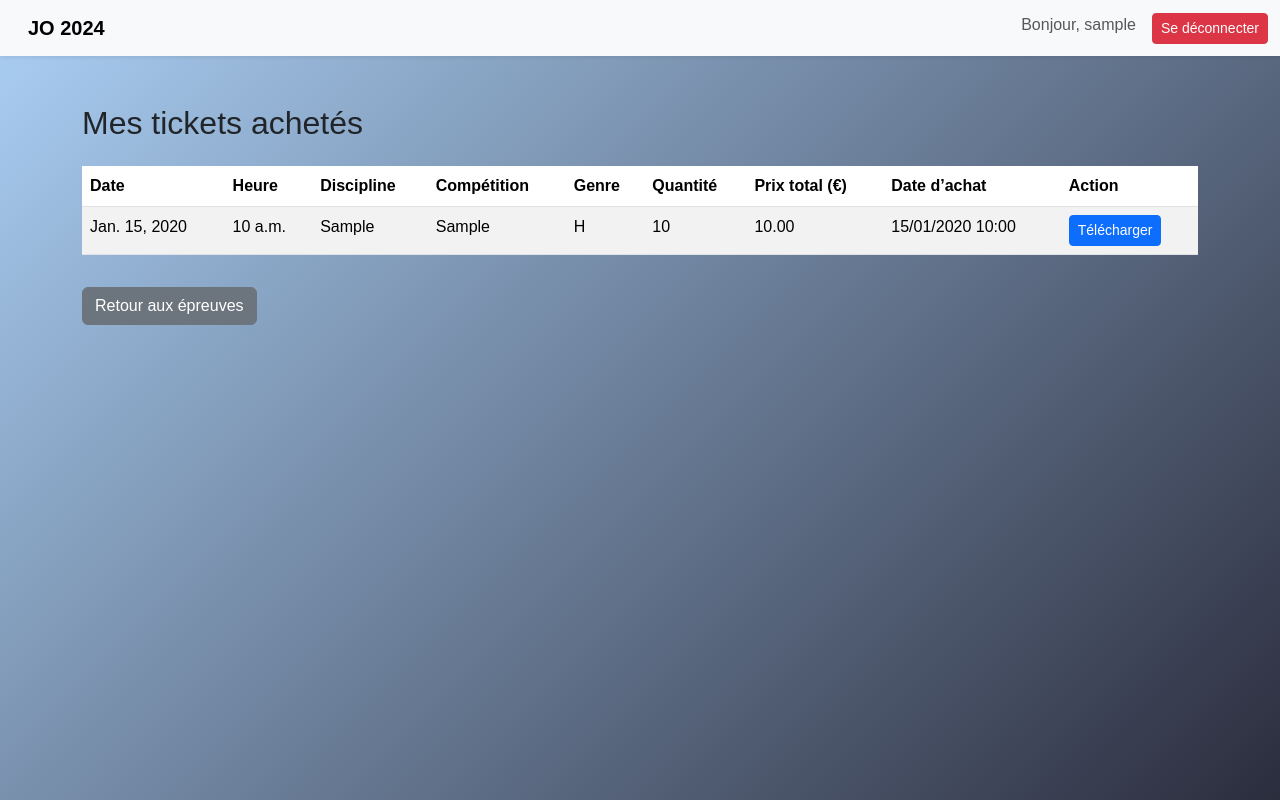
After one commit to achassefiere/projet_final_studi, a Django app: page /tickets/ in a window 1280 px wide. The commit adds this page. Run offline with Django 5.2, Linux system fonts and the light colour scheme; a user stored in the database is signed in; tables that the repository leaves empty hold one stand-in row (values such as "Sample post"); some libraries are stand-ins or nearby versions.

Commit message:
ajout liste epreuve, ajout includes navbar&head

```diff
--- a/projet_studi/myapp/models.py
+++ b/projet_studi/myapp/models.py
@@ -1,18 +1,21 @@
 from django.db import models
+from django.conf import settings
 from datetime import datetime, timezone
 from django.contrib.auth.models import AbstractUser
+from django.core.exceptions import ValidationError
 
-# Create your models here.
 
 
 class User(AbstractUser):
     pass
 
-GENRE_CHOICES = [
+
+class Epreuve(models.Model):
+
+    GENRE_CHOICES = [
     ('H', 'Homme'),
     ('F', 'Femme'),
 ]
-class Epreuve(models.Model):
 
     date = models.DateField()
     heure = models.TimeField()
@@ -23,3 +26,34 @@ class Epreuve(models.Model):
 
     def __str__(self):
         return f"{self.discipline} - {self.competition} ({self.genre})"
+
+
+class Ticket(models.Model):
+    user = models.ForeignKey(
+        settings.AUTH_USER_MODEL,
+        on_delete=models.CASCADE,
+        related_name="tickets"
+    )
+    epreuve = models.ForeignKey(
+        "Epreuve",  # référence au modèle Epreuve
+        on_delete=models.CASCADE,
+        related_name="tickets"
+    )
+    quantite = models.PositiveSmallIntegerField(default=1)
+    date_achat = models.DateTimeField(auto_now_add=True)
+
+    class Meta:
+        unique_together = ("user", "epreuve")  # un utilisateur ne peut acheter qu'une fois pour une même épreuve
+
+    def __str__(self):
+        return f"{self.user.username} - {self.epreuve.nom} ({self.quantite} ticket{'s' if self.quantite > 1 else ''})"
+
+    def clean(self):
+        """Valide la quantité de tickets autorisée (1, 2 ou 4 uniquement)."""
+        if self.quantite not in [1, 2, 4]:
+            raise ValidationError("Vous ne pouvez acheter que 1, 2 ou 4 tickets par épreuve.")
+
+    @property
+    def total(self):
+        """Calcule le total basé sur le prix de l’épreuve."""
+        return self.quantite * self.epreuve.tarif
--- /dev/null
+++ b/projet_studi/myapp/templates/list_tickets.html
@@ -0,0 +1,49 @@
+<!DOCTYPE html>
+<html lang="fr">
+  {% include 'part/head.html' %}
+  <body>
+    {% include 'part/navbar.html' %}
+    <div class="container mt-5">
+    <h2 class="mb-4">Mes tickets achetés</h2>
+
+    <table class="table table-striped">
+        <thead>
+            <tr>
+                <th>Date</th>
+                <th>Heure</th>
+                <th>Discipline</th>
+                <th>Compétition</th>
+                <th>Genre</th>
+                <th>Quantité</th>
+                <th>Prix total (€)</th>
+                <th>Date d’achat</th>
+                <th>Action</th>
+            </tr>
+        </thead>
+        <tbody>
+        {% for ticket in tickets %}
+        <tr>
+            <td>{{ ticket.epreuve.date }}</td>
+            <td>{{ ticket.epreuve.heure }}</td>
+            <td>{{ ticket.epreuve.discipline }}</td>
+            <td>{{ ticket.epreuve.competition }}</td>
+            <td>{{ ticket.epreuve.genre }}</td>
+            <td>{{ ticket.quantite }}</td>
+            <td>{{ ticket.total }}</td>
+            <td>{{ ticket.date_achat|date:"d/m/Y H:i" }}</td>
+            <td>
+            <a href="" class="btn btn-primary btn-sm">Télécharger</a>
+            </td>
+        </tr>
+        {% empty %}
+        <tr>
+            <td colspan="9" class="text-center">Aucun ticket acheté</td>
+        </tr>
+        {% endfor %}
+        </tbody>
+    </table>
+
+        <a href="{% url 'liste_epreuves' %}" class="btn btn-secondary mt-3">Retour aux épreuves</a>
+      </div>
+  </body>
+</html>
--- /dev/null
+++ b/projet_studi/myapp/templates/part/head.html
@@ -0,0 +1,21 @@
+<head>
+    <meta charset="UTF-8">
+    <title>Accueil - Mon Site Django</title>
+    <link rel="stylesheet" href="https://cdn.jsdelivr.net/npm/bootstrap@5.3.2/dist/css/bootstrap.min.css">
+    <style>
+        body {
+            background: linear-gradient(135deg, #abd0f5, #2b2d3d);
+            min-height: 100vh;
+            font-family: "Poppins", sans-serif;
+            display: flex;
+            flex-direction: column;
+        }
+        main {
+            flex: 1; /* prend toute la hauteur restante */
+            display: flex;
+            align-items: center;
+            justify-content: center;
+            padding: 2rem 1rem; /* petit padding pour les écrans mobiles */
+        }
+    </style>
+</head>
--- /dev/null
+++ b/projet_studi/myapp/templates/part/navbar.html
@@ -0,0 +1,33 @@
+<!-- Navbar -->
+<nav class="navbar navbar-expand-lg bg-light shadow-sm">
+    <div class="container-fluid">
+        <!-- Titre du site -->
+        <a class="navbar-brand fw-bold me-auto ms-3" href="{% url 'host' %}">JO 2024</a>
+
+        <!-- Bouton toggle pour mobile -->
+        <button class="navbar-toggler" type="button" data-bs-toggle="collapse" data-bs-target="#navbarNav">
+            <span class="navbar-toggler-icon"></span>
+        </button>
+
+        <!-- Liens à droite -->
+        <div class="collapse navbar-collapse justify-content-end" id="navbarNav">
+            <ul class="navbar-nav">
+                {% if user.is_authenticated %}
+                    <li class="nav-item">
+                        <span class="navbar-text me-3">Bonjour, {{ user.username }} </span>
+                    </li>
+                    <li class="nav-item">
+                        <a href="{% url 'logout' %}" class="btn btn-danger btn-sm">Se déconnecter</a>
+                    </li>
+                {% else %}
+                    <li class="nav-item me-2">
+                        <a href="{% url 'login' %}" class="btn btn-outline-light btn-sm">Se connecter</a>
+                    </li>
+                    <li class="nav-item">
+                        <a href="{% url 'signup' %}" class="btn btn-success btn-sm">S'inscrire</a>
+                    </li>
+                {% endif %}
+            </ul>
+        </div>
+    </div>
+</nav>
--- a/projet_studi/myapp/urls.py
+++ b/projet_studi/myapp/urls.py
@@ -11,6 +11,8 @@ urlpatterns = [
     path('epreuves/creer/', views.create_epreuve, name='creer_epreuve'),
     path('epreuves/modifier/<int:epreuve_id>/', views.update_epreuve, name='modifier_epreuve'),
     path('epreuves/supprimer/<int:epreuve_id>/', views.delete_epreuve, name='supprimer_epreuve'),
+    path('epreuves/<int:epreuve_id>/acheter/', views.buy_ticket, name='acheter_ticket'),
+    path('tickets/', views.liste_tickets, name='liste_tickets'),
     path('users', views.all_users),
     path('user/<int:pk>', views.one_user)
 ]
--- a/projet_studi/myapp/views.py
+++ b/projet_studi/myapp/views.py
@@ -4,8 +4,7 @@ from django.template import loader
 from django.contrib import messages
 from django.contrib.auth import authenticate, login, logout
 from django.contrib.admin.views.decorators import staff_member_required
-from .forms import LoginForm, SignupForm, CreateEpreuveForm
-
+from .forms import *
 from .models import *
 
 def host_view(request: HttpRequest): # accueil du site
@@ -87,6 +86,44 @@ def delete_epreuve(request, epreuve_id):
         return redirect('liste_epreuves')  # ou nom de ta vue liste
     return redirect('liste_epreuves')
 
+
+def buy_ticket(request, epreuve_id):
+    epreuve = get_object_or_404(Epreuve, id=epreuve_id)
+
+    # Vérifie si l’utilisateur a déjà acheté un ticket pour cette épreuve
+    if Ticket.objects.filter(user=request.user, epreuve=epreuve).exists():
+        messages.warning(request, "Vous avez déjà acheté des tickets pour cette épreuve.")
+        return redirect('detail_epreuve', epreuve_id=epreuve.id)
+
+    if request.method == 'POST':
+        form = BuyTicketForm(request.POST)
+        if form.is_valid():
+            ticket = form.save(commit=False)
+            ticket.user = request.user
+            ticket.epreuve = epreuve
+            ticket.save()
+            messages.success(request, f"Achat réussi ! Total : {ticket.total} €")
+            return redirect('detail_epreuve', epreuve_id=epreuve.id)
+    else:
+        form = BuyTicketForm()
+
+    total = None
+    if request.method == 'POST' and form.is_valid():
+        total = form.cleaned_data['quantite'] * epreuve.tarif
+
+    context = {
+        'form': form,
+        'epreuve': epreuve,
+        'total': total,
+    }
+    return render(request, 'achat_ticket.html', context)
+
+def liste_tickets(request):
+    tickets = Ticket.objects.filter(user=request.user)
+    return render(request, 'list_tickets.html', {'tickets': tickets})
+
+
+
 def all_users(request: HttpRequest):
     users = User.objects.all()
     context = {'users': users}
```
Also changed, not shown: projet_studi/myapp/forms.py (+29 -2 lines), projet_studi/myapp/templates/achat_ticket.html (added, +125 -0 lines), projet_studi/myapp/templates/base.html (added, +24 -0 lines), projet_studi/myapp/templates/create_epreuve.html (+2 -10 lines), projet_studi/myapp/templates/host.html (+8 -58 lines), projet_studi/myapp/templates/list_epreuves.html (+13 -18 lines), projet_studi/myapp/templates/login.html (+2 -35 lines), projet_studi/myapp/templates/signup.html (+4 -25 lines), projet_studi/myapp/templates/update_epreuve.html (+2 -10 lines), projet_studi/myapp/migrations/0004_ticket.py (added), projet_studi/myapp/templates/header.html (deleted), projet_studi/myapp/templates/part/user.html (renamed from projet_studi/myapp/templates/myapp_templates/user.html), projet_studi/myapp/templates/part/users.html (renamed from projet_studi/myapp/templates/myapp_templates/users.html).
